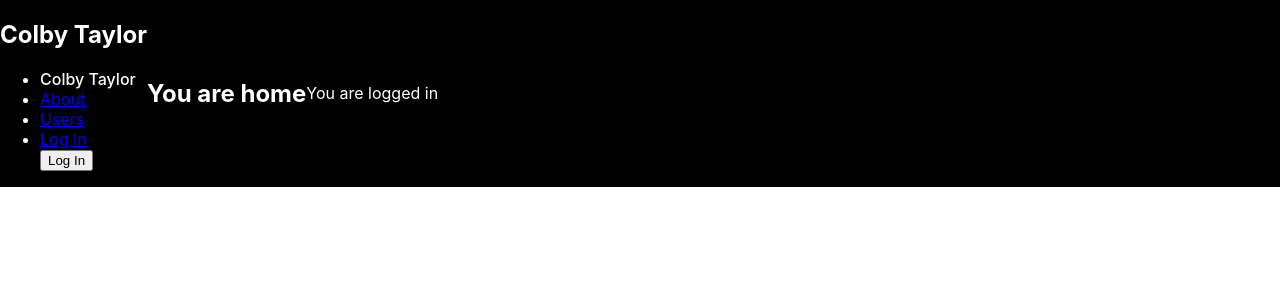
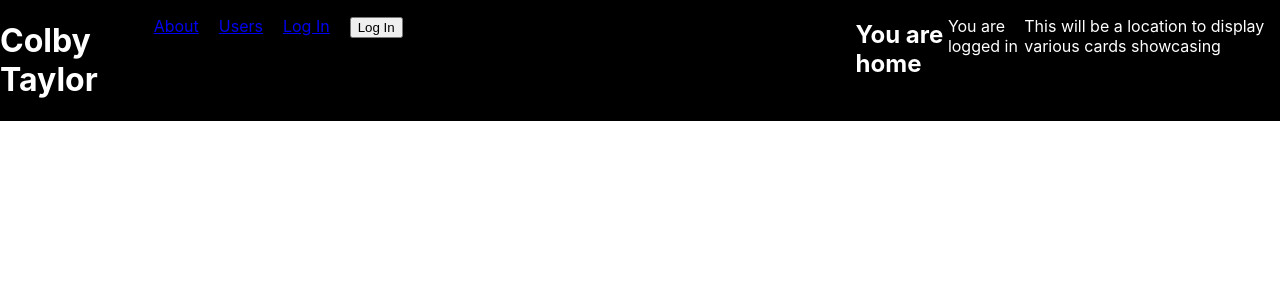
Before and after one commit to ColbyWTaylor/colbytaylor.com, a React (Create React App) app: page / in a window 1280 px wide. Shown: the top 300 px of the page. Built offline with nearby package versions, Linux system fonts and the light colour scheme.

Commit message:
restructure main

```diff
--- a/src/App.css
+++ b/src/App.css
@@ -48,7 +48,7 @@ body {
 
 .content {
   display: flex;
-  align-items: center;
+  align-items: auto center;
   /* min-height: 100vh; */
   background-color: black;
   color: white;
@@ -62,7 +62,13 @@ body {
   color: white;
 }
 
-.content>li:visited {
+li {
+  float: left;
+  list-style: none;
+  margin-right: 20px;
+}
+
+li:visited {
   color: white;
 }
 
@@ -72,3 +78,8 @@ body {
   text-decoration: none;
   list-style: none;
 }
+
+nav {
+  width: 100%;
+  align-items: center;
+}
--- a/src/App.js
+++ b/src/App.js
@@ -28,19 +28,11 @@ function Routes() {
   );
 }
 
-function App() {
+function Nav() {
   const [loggedInStatus, setLoggedInStatus] = useState(false);
   return (
-    <Router>
-      <div className="content">
     <nav>
-          <Header siteName="Colby Taylor" />
       <ul>
-            <li>
-              <Link to="/" className="logo">
-                Colby Taylor
-              </Link>
-            </li>
         <li>
           <Link to="/about">About</Link>
         </li>
@@ -58,7 +50,15 @@ function App() {
         </button>
       </ul>
     </nav>
+  );
+}
 
+function App() {
+  return (
+    <Router>
+      <div className="content">
+        <Header siteName="Colby Taylor" />
+        <Nav />
         <Routes />
       </div>
     </Router>
@@ -70,6 +70,7 @@ function Home() {
     <>
       <h2>You are home</h2>
       <p>You are logged in</p>
+      <p>This will be a location to display various cards showcasing </p>
     </>
   );
 }
```
Lines whose indentation alone changed are shown as unchanged.
